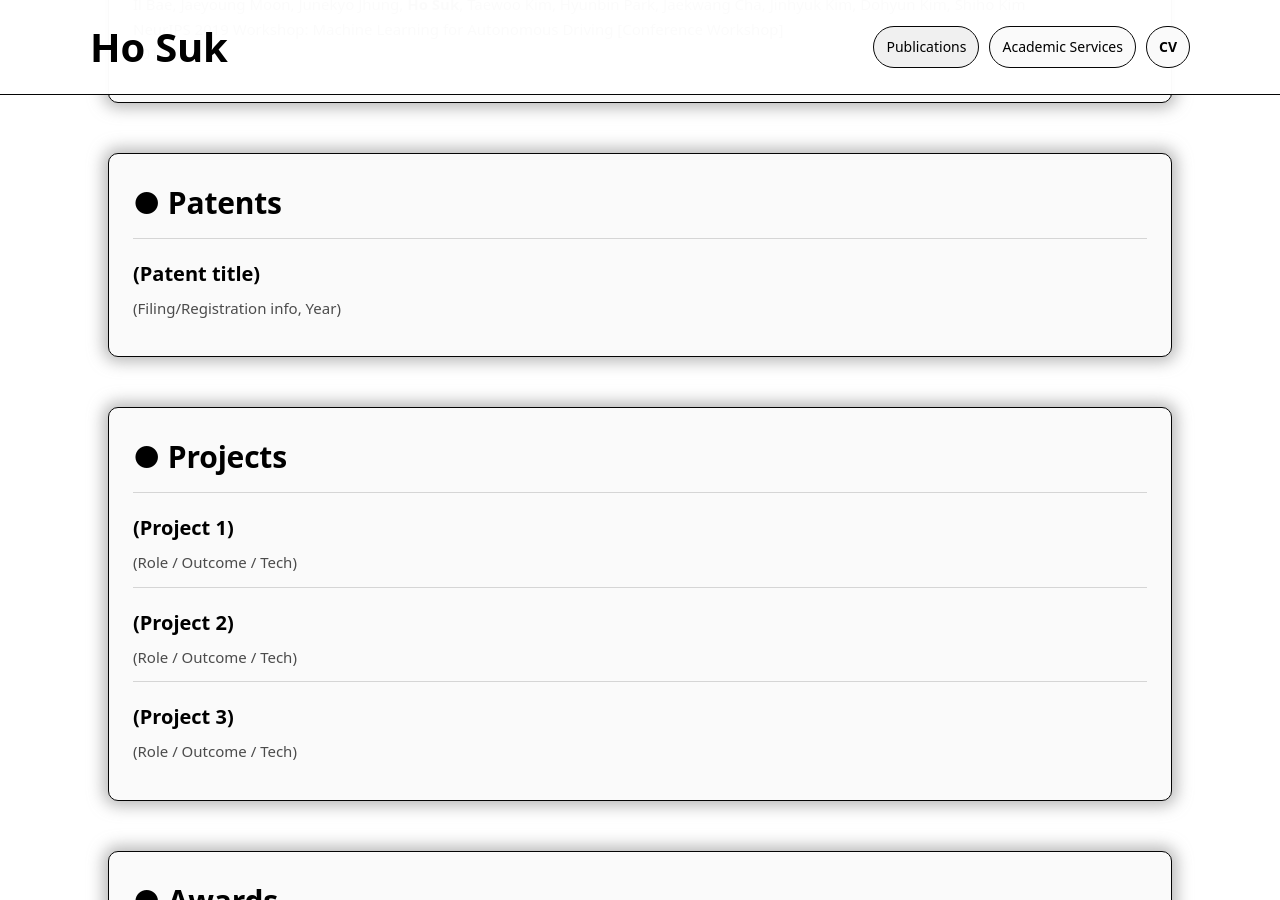
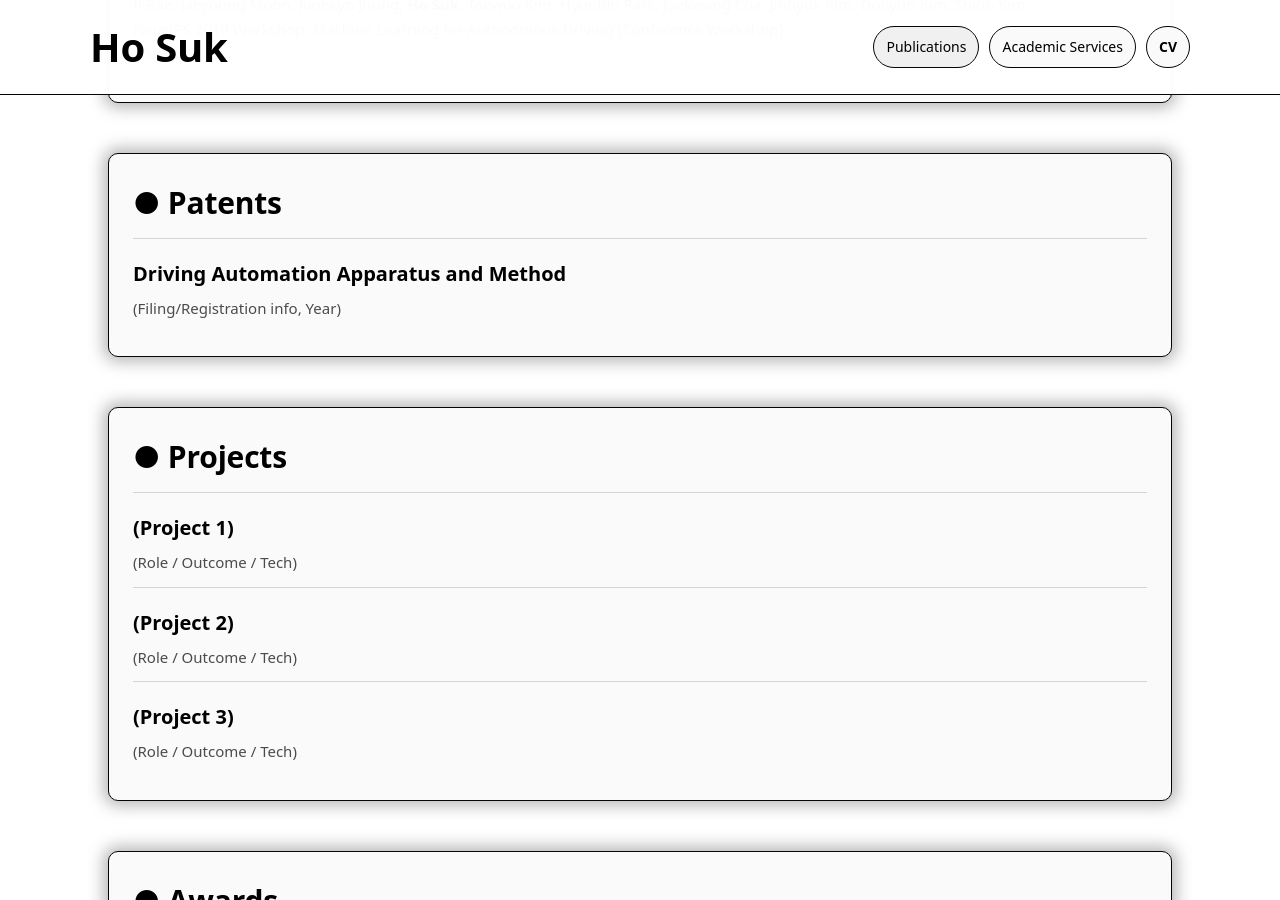
Before and after one commit to ho-suk-93/ho-suk-93.github.io, a Jekyll site: the page built from index.md, in a window 1280 px wide and 900 px high, scrolled down 5138 px. Built offline with Jekyll 4.4.1, drawn with Linux system fonts in a browser that asks for light colours.

Commit message:
Update index.md

```diff
--- a/index.md
+++ b/index.md
@@ -217,9 +217,8 @@ description: "Ho Suk's Personal Website"
 <section id="patents" class="section">
   <div class="card">
     <div class="section-title">● Patents</div>
-
     <div class="list-item">
-      <p class="item-title">(Patent title)</p>
+      <p class="item-title">Driving Automation Apparatus and Method</p>
       <p class="item-desc">(Filing/Registration info, Year)</p>
     </div>
   </div>
```
